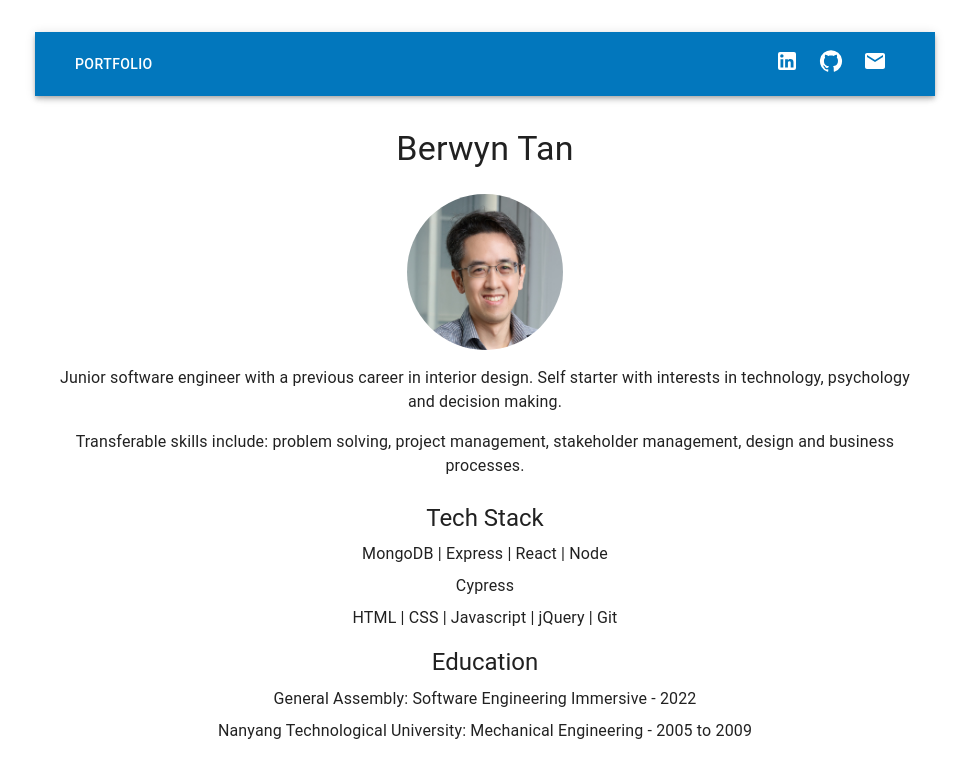
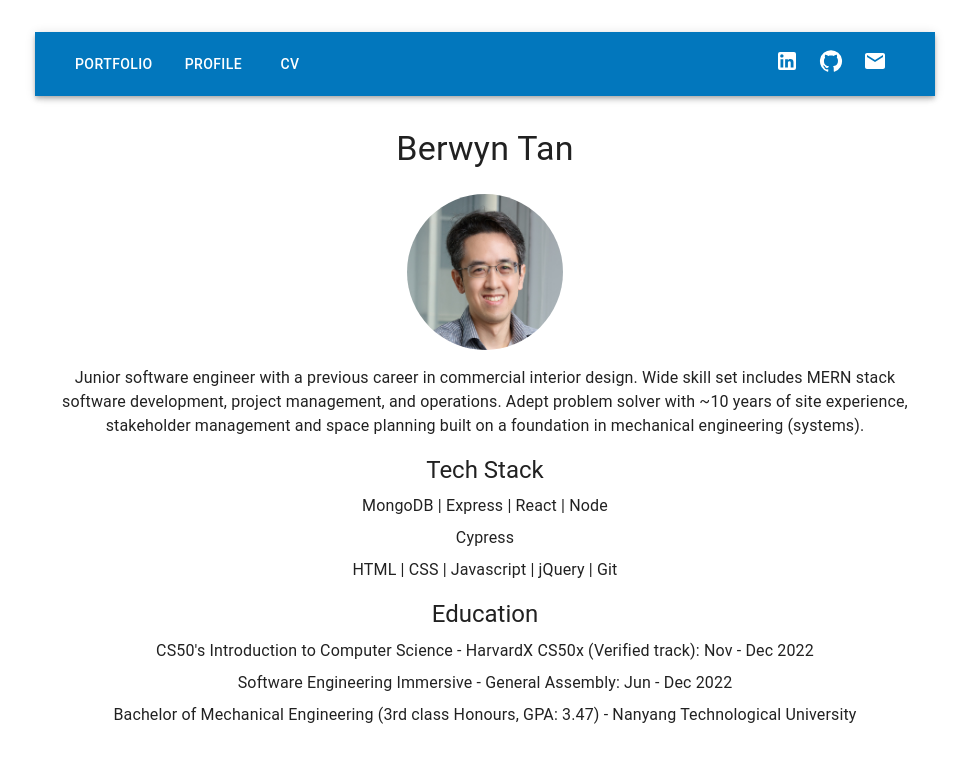
Before and after one commit to berwyntan/portfolio, a React (Vite) app: page /about in a window 1280 px wide. Shown: the top 778 px of the page, without its empty margins (155-1124 px from the left). Built offline with nearby package versions, Linux system fonts and the light colour scheme.

Commit message:
add new project

```diff
--- a/src/components/About.jsx
+++ b/src/components/About.jsx
@@ -32,11 +32,11 @@ export default function About () {
             //   variant="h6"
               sx={{ my: 2 }}
             >
-              Junior software engineer with a previous career in interior design. Self starter with interests in technology,
-              psychology and decision making.
+              Junior software engineer with a previous career in commercial interior design. Wide skill set includes MERN stack software development, project management, and operations. Adept problem solver with ~10 years of site experience, stakeholder management and space planning built on a foundation in mechanical engineering (systems).
+
 
             </Typography>
-            <Typography
+            {/* <Typography
               align="center"
               color="text.primary"
             //   variant="h6"
@@ -45,7 +45,7 @@ export default function About () {
               Transferable skills include: problem solving, project management,
               stakeholder management, design and business processes.
 
-            </Typography>
+            </Typography> */}
 
             <Typography
               variant="h5"
@@ -77,10 +77,14 @@ export default function About () {
             </Typography>
 
             <Typography variant="body1" sx={{ mb: 1 }}>
-              General Assembly: Software Engineering Immersive - 2022
+            CS50's Introduction to Computer Science - HarvardX CS50x (Verified track): Nov - Dec 2022
+            </Typography>
+            <Typography variant="body1" sx={{ mb: 1 }}>
+            Software Engineering Immersive - General Assembly: Jun - Dec 2022
             </Typography>
             <Typography variant="body1" sx={{ mb: 4 }}>
-              Nanyang Technological University: Mechanical Engineering - 2005 to 2009
+            Bachelor of Mechanical Engineering (3rd class Honours, GPA: 3.47) - Nanyang Technological University
+
             </Typography>
 
         </Container>
--- a/src/components/Albums.jsx
+++ b/src/components/Albums.jsx
@@ -33,7 +33,7 @@ function Copyright() {
   );
 }
 
-const cards = [1, 2, 3, 4, 5, 6, 7, 8, 9];
+// const cards = [1, 2, 3, 4, 5, 6, 7, 8, 9];
 
 
 
@@ -61,7 +61,7 @@ export default function Album() {
               Hi, I am Berwyn.
             </Typography>
             <Typography variant="h5" align="center" color="text.secondary" paragraph>
-              Exploring technology. Switched from interior design to software engineering.
+              Full stack developer. Exploring technology to solve problems.
             </Typography>
             <Stack
               sx={{ pt: 4 }}
@@ -69,9 +69,17 @@ export default function Album() {
               spacing={2}
               justifyContent="center"
             >
+
+              <Link href="https://www.dropbox.com/s/885phqwg3o8rwag/CV%2010%20Nov%202022.pdf?dl=0"
+                target="_blank" color='inherit' underline="none">
+                <Button variant="contained">CV</Button>
+              </Link>
+
               <Link href="/about" color='inherit' underline="none">
-                <Button variant="contained">PROFILE</Button>
+                <Button variant="outlined">PROFILE</Button>
               </Link>
+
+
 
               {/* <Button variant="outlined">Get in touch</Button> */}
             </Stack>
--- a/src/components/Layout.jsx
+++ b/src/components/Layout.jsx
@@ -21,6 +21,9 @@ export default function Layout () {
 
           <Box sx={{display: 'flex', justifyContent: 'flex-start', flexGrow: 1}}>
             <Button component="a" href="/" color='inherit' size='large' variant='solid' sx={{ '&:hover': { color: '#d7d8d9' }}}>PORTFOLIO</Button>
+            <Button component="a" href="/about" color='inherit' size='large' variant='solid' sx={{ '&:hover': { color: '#d7d8d9' }}}>PROFILE</Button>
+            <Button component="a" href="https://www.dropbox.com/s/885phqwg3o8rwag/CV%2010%20Nov%202022.pdf?dl=0"
+                target="_blank" color='inherit' size='large' variant='solid' sx={{ '&:hover': { color: '#d7d8d9' }}}>CV</Button>
           </Box>
 
           <Box sx={{justifyContent: 'flex-end'}}>
--- a/src/data.js
+++ b/src/data.js
@@ -1,12 +1,22 @@
 export default [
+    {
+        techStack: "MongoDB, Express, React, Node, Bootstrap",
+        preview: "https://drive.google.com/uc?id=1BDt2lxbtc6ClicNorxFrxKO25oXLu4Fk",
+        gif: "https://drive.google.com/uc?id=1y5nYfuvqvmUyb431ocqE7Sw0-EYLfUTF",
+        header: "Techbar",
+        subHeader: "General Assembly project",
+        description: "Full MERN stack Ecommerce web app with CRUD functions, relational data models and authentication / persistent login using cookies",
+        appLink: "https://sore-blue-turtle-hat.cyclic.app",
+        githubLink: "https://github.com/berwyntan/techbar"
+    },
     {
         techStack: "MongoDB, Express, React, Node, Cypress, Tailwind CSS",
         preview: "https://drive.google.com/uc?id=1LsFtF-WMUgG7a3dKswtnts6aWc4yVD2L",
         gif: "https://drive.google.com/uc?id=1NHqG_6Et5fpcRh72ZgKuOsQ5IF4QM5R9",
         header: "Astronomy App II",
         subHeader: "Personal project",
-        description: "Added backend, individual routes, authentication, validation, persistent login and automated testing to the frontend project",
-        appLink: "https://astronomy-app-2.vercel.app",
+        description: "Full MERN stack Instagram/Pinterest clone multi-page SPA using NASA’s APOD API for images/posts with CRUD functions, authentication / persistent login with JWTs, E2E testing with Cypress",
+        appLink: "https://pink-delightful-hedgehog.cyclic.app/",
         githubLink: "https://github.com/berwyntan/astronomy-app-2"
     },
     {
@@ -15,7 +25,7 @@ export default [
         gif: "https://drive.google.com/uc?id=1XsNnY9Wn-HE6f6SReGA5QtJjrkdZEe11",
         header: "Astronomy App",
         subHeader: "General Assembly project",
-        description: "Instagram/Pinterest clone using NASA's API for photos/text - Frontend only. Features: infinite scroll, savable likes and albums (on Airtable), desktop responsive design",
+        description: "Frontend version built with React and Airtable for CRUD functions. Features: infinite scroll, savable likes and albums (on Airtable), desktop responsive design",
         appLink: "https://astronomy-photo-app.vercel.app",
         githubLink: "https://github.com/berwyntan/astronomy-photo-app"
     },
```
